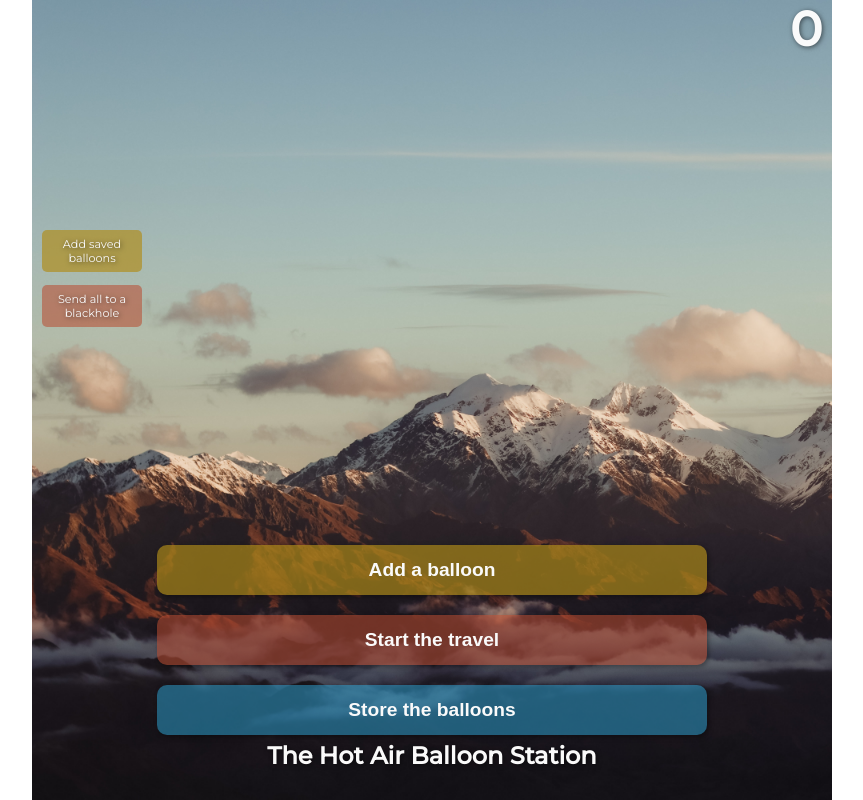
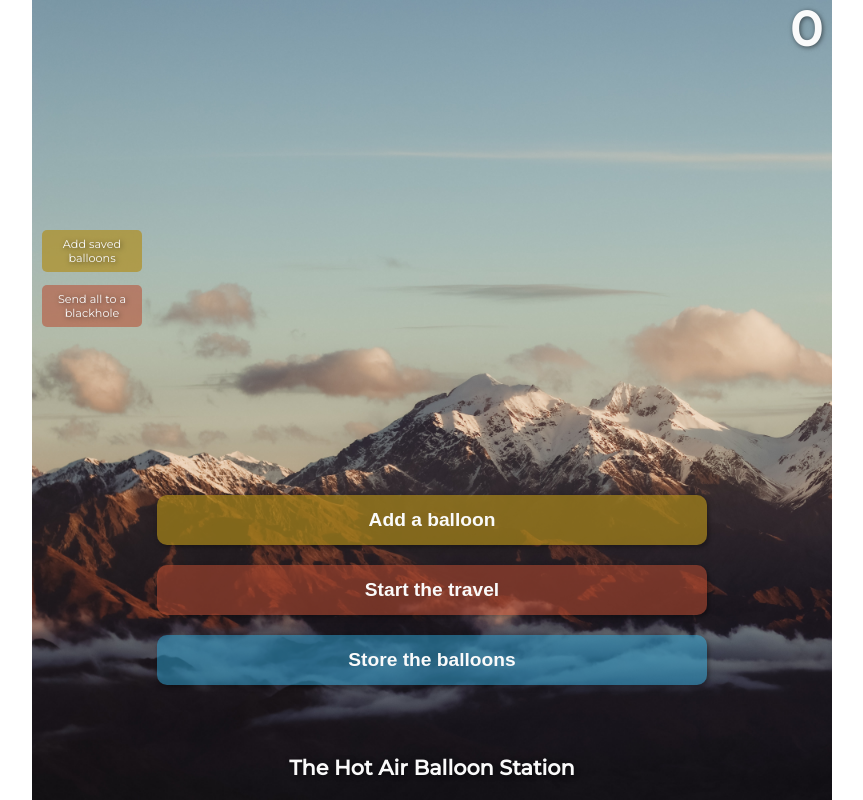
Before and after one commit to front-kate/Hot-Air-Balloon-Station, a plain HTML site: page index.html in a window 1280 px wide. Shown: the whole page, without its empty margins (208-1071 px from the left). Drawn offline with Linux system fonts and the light colour scheme.

Commit message:
Update style.css

```diff
--- a/style.css
+++ b/style.css
@@ -27,7 +27,9 @@ body {
 
 .container {
   width: 90%;
+  min-width: 300px;
   max-width: 800px;
+  min-height: 800px;
   height: 100vh;
   display: flex;
   flex-direction: column;
@@ -134,11 +136,12 @@ body {
   display: flex;
   justify-content: center;
   flex-direction: column;
-  margin-top: 500px;
+  margin-top: 400px;
 }
 
 button {
   width: 50vw;
+  min-width: 235px;
   max-width: 550px;
   height: 50px;
   color: #fafafa;
@@ -223,6 +226,9 @@ button:active {
 /* title */
 h1 {
   position: absolute;
-  bottom: 30px;
-  font-size: 1.5rem;
+  margin-top: 20px;
+  bottom: 20px;
+  font-size: 1.3rem;
+  min-width: 329px;
+  text-align: center;
 }
```
